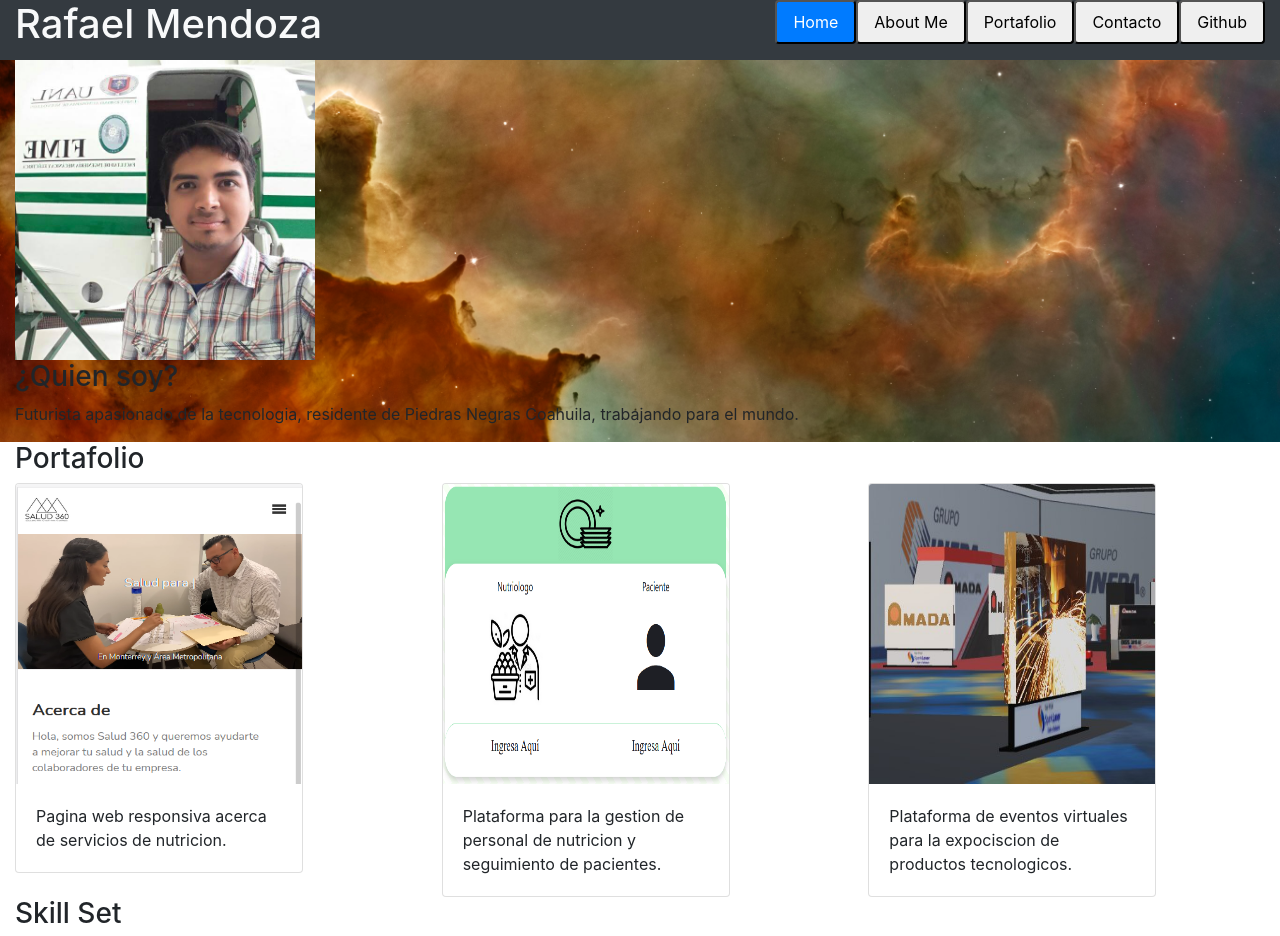
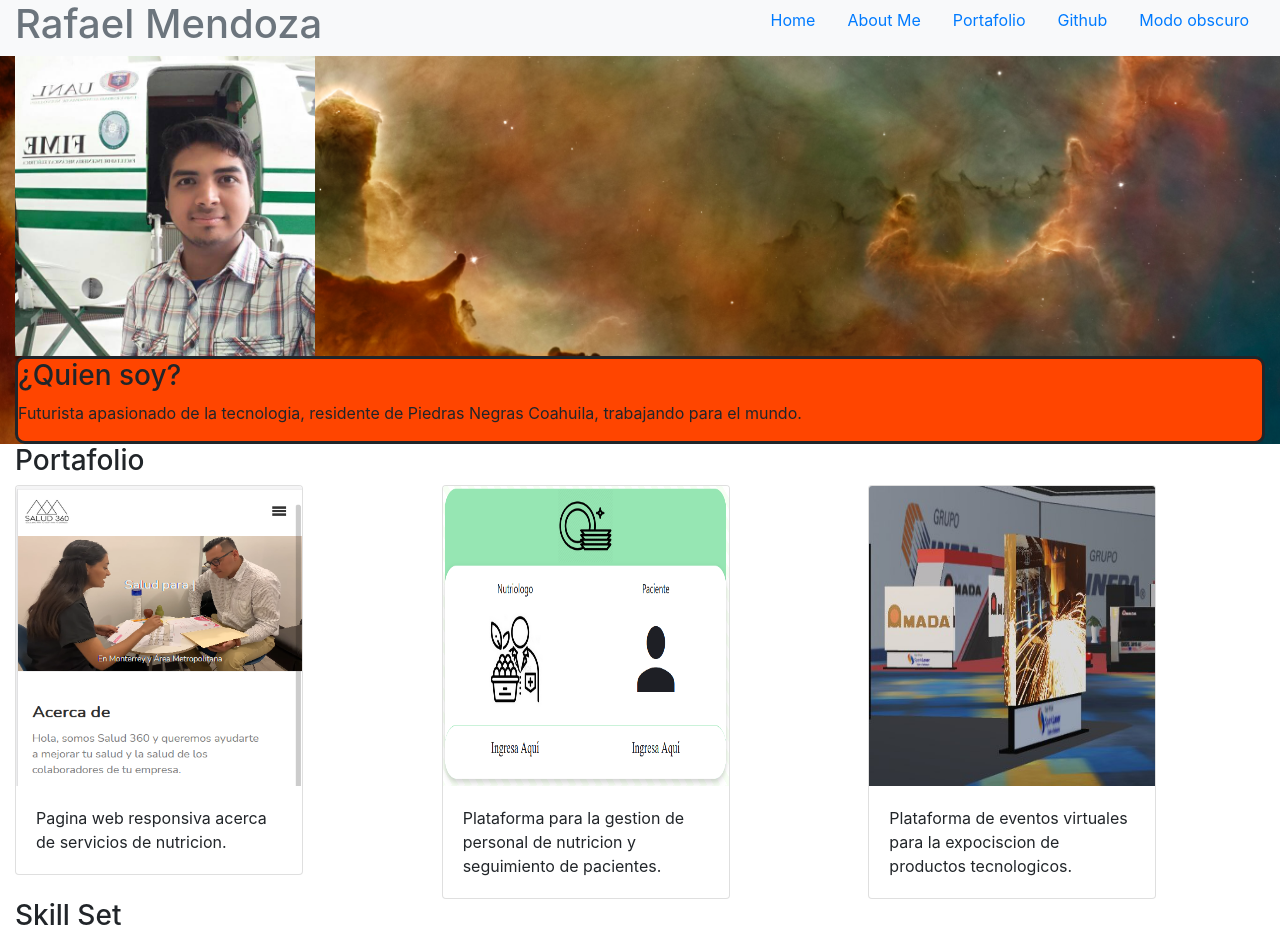
Before and after one commit to Rafa4mendoza/Practica-siete, a plain HTML site: page index.html in a window 1280 px wide. Shown: the top 936 px of the page. Drawn offline with nearby package versions, Linux system fonts and the light colour scheme.

```diff
--- a/assets/css/stylesheet.css
+++ b/assets/css/stylesheet.css
@@ -7,6 +7,12 @@
 html{
     scroll-behavior: smooth;
 }
+
+nav a:hover{
+    background-color: rgb(34, 216, 216);
+}
+
+
 
 #welcome{
     background-image: url(../img/space_background.jpg);
@@ -18,6 +24,12 @@
 
 #imgPortafolio img{
 height: 300px;
+}
+
+#frase{
+    background-color: orangered;
+    border: 3px solid;
+    border-radius: 10px;
 }
 
 #portafolio1{
--- a/index.html
+++ b/index.html
@@ -10,28 +10,28 @@
 </head>
 <body>
     <header>
-        <div class="container-fluid bg-dark">
+        <div class="container-fluid bg-light">
             <div class="row">
-                <div class="col text-light">
+                <div class="col text-secondary">
                     <h1>Rafael Mendoza</h1>
                 </div>
                 <div class="col d-flex justify-content-end">
 
-                  <ul class="nav nav-pills mb-3" id="pills-tab" role="tablist">
-                    <li class="nav-item" role="presentation">
-                      <button class="nav-link active" id="pills-home-tab" data-bs-toggle="pill" data-bs-target="#pills-home" type="button" role="tab" aria-controls="pills-home" aria-selected="true">Home</button>
+                  <ul class="nav">
+                    <li class="nav-item">
+                      <a class="nav-link active" href="#">Home</a>
                     </li>
-                    <li class="nav-item" role="presentation">
-                      <button class="nav-link" id="pills-profile-tab" data-bs-toggle="pill" data-bs-target="#pills-profile" type="button" role="tab" aria-controls="pills-profile" aria-selected="false">About Me</button>
+                    <li class="nav-item">
+                      <a class="nav-link" href="#">About Me</a>
                     </li>
-                    <li class="nav-item" role="presentation">
-                      <button class="nav-link" id="pills-contact-tab" data-bs-toggle="pill" data-bs-target="#pills-contact" type="button" role="tab" aria-controls="pills-contact" aria-selected="false">Portafolio</button>
+                    <li class="nav-item">
+                      <a class="nav-link" href="#">Portafolio</a>
                     </li>
-                    <li class="nav-item" role="presentation">
-                      <button class="nav-link" id="pills-contact-tab" data-bs-toggle="pill" data-bs-target="#pills-contact" type="button" role="tab" aria-controls="pills-contact" aria-selected="false">Contacto</button>
+                    <li class="nav-item">
+                      <a class="nav-link" href="#" >Github</a>
                     </li>
-                    <li class="nav-item" role="presentation">
-                      <button class="nav-link" id="pills-contact-tab" data-bs-toggle="pill" data-bs-target="#pills-contact" type="button" role="tab" aria-controls="pills-contact" aria-selected="false">Github</button>
+                    <li class="nav-item">
+                      <a class="nav-link" href="#">Modo obscuro</a>
                     </li>
                   </ul>
                 </div>
@@ -45,7 +45,7 @@
           <div id="profilePic">
             <img src="assets/img/profile.jpg" alt="foto perfil" width="300px" height="auto">
           </div>
-          <div>
+          <div id="frase">
             <h3>¿Quien soy?</h3>
             <p>Futurista apasionado de la tecnologia, residente de Piedras Negras Coahuila, trabajando para el mundo.</p>
           </div>
```
